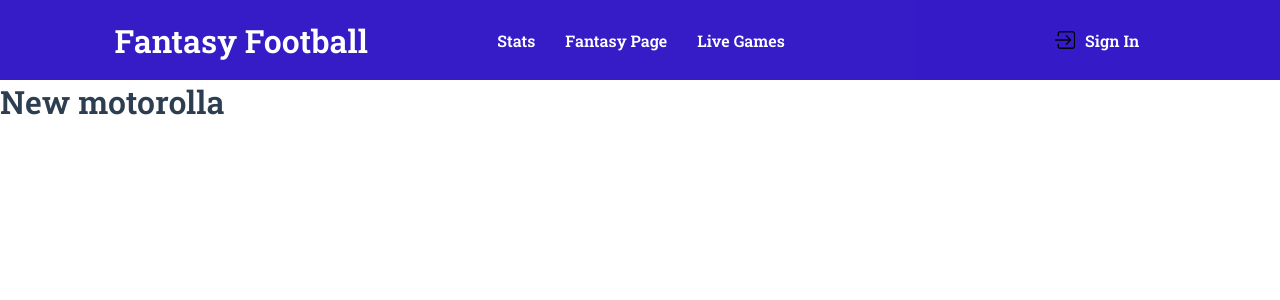
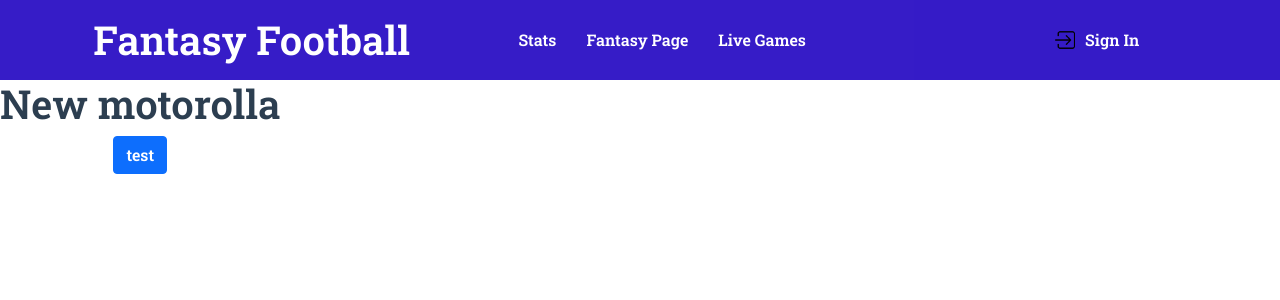
Before and after one commit to andresrihu/fantasyproject, a Vue app: page / in a window 1280 px wide. Shown: the top 300 px of the page. Built offline with nearby package versions, Linux system fonts and the light colour scheme.

Commit message:
added bootstrap fix and reformatted container

```diff
--- a/package.json
+++ b/package.json
@@ -10,6 +10,7 @@
   "dependencies": {
     "axios": "^0.27.1",
     "boostrap": "^2.0.0",
+    "bootstrap": "^5.1.3",
     "core-js": "^3.8.3",
     "url": "^0.11.0",
     "vue": "^3.2.13",
--- a/src/App.vue
+++ b/src/App.vue
@@ -17,23 +17,9 @@ export default {
 
 <style>
 #app {
-  font-family: Avenir, Helvetica, Arial, sans-serif;
   -webkit-font-smoothing: antialiased;
   -moz-osx-font-smoothing: grayscale;
   text-align: center;
   color: #2c3e50;
 }
-
-nav {
-  padding: 30px;
-}
-
-nav a {
-  font-weight: bold;
-  color: #2c3e50;
-}
-
-nav a.router-link-exact-active {
-  color: #42b983;
-}
 </style>
--- a/src/assets/styles/main.css
+++ b/src/assets/styles/main.css
@@ -4,6 +4,7 @@
     font-family: "Roboto Slab", serif;
 }
 body {
+    min-width: 100%;
     display: flex;
     margin-top: 80px;
 }
--- a/src/components/Header.vue
+++ b/src/components/Header.vue
@@ -1,5 +1,5 @@
 <template>
-  <div class="container">
+  <div class="maincontainer">
     <div id="navBar">
       <div id="leftPanel">
         <div id="profile" class="navitem">
@@ -40,6 +40,10 @@ export default {
 </script>
 
 <style scoped>
+* {
+  margin: 0;
+  padding: 0;
+}
 .signin {
   display: flex;
   justify-content: center;
@@ -56,7 +60,7 @@ a {
 .navitem * {
   color: white;
 }
-.container {
+.maincontainer {
   position: fixed;
   top: 0;
   padding-bottom: 50px;
--- a/src/main.js
+++ b/src/main.js
@@ -1,6 +1,8 @@
 import { createApp } from 'vue'
 import App from './App.vue'
 import router from './router'
+import 'bootstrap/dist/css/bootstrap.css'
 import './assets/styles/main.css'
 
+
 createApp(App).use(router).mount('#app')
--- a/src/views/Mp-HomeView.vue
+++ b/src/views/Mp-HomeView.vue
@@ -1,18 +1,17 @@
 <template>
-    <h1>{{pageTitle}}</h1>
+  <h1>{{ pageTitle }}</h1>
+  <button class="btn btn-primary">test</button>
 </template>
 
 <script>
 export default {
-    name: "HomeView",
-    data() {
-        return {
-            pageTitle: "New motorolla"
-        }
-    }
-}
+  name: "HomeView",
+  data() {
+    return {
+      pageTitle: "New motorolla",
+    };
+  },
+};
 </script>
 
-<style>
-
-</style>
+<style></style>
```
Also changed, not shown: 1 other file (tests, documents, lock files or other folders).
